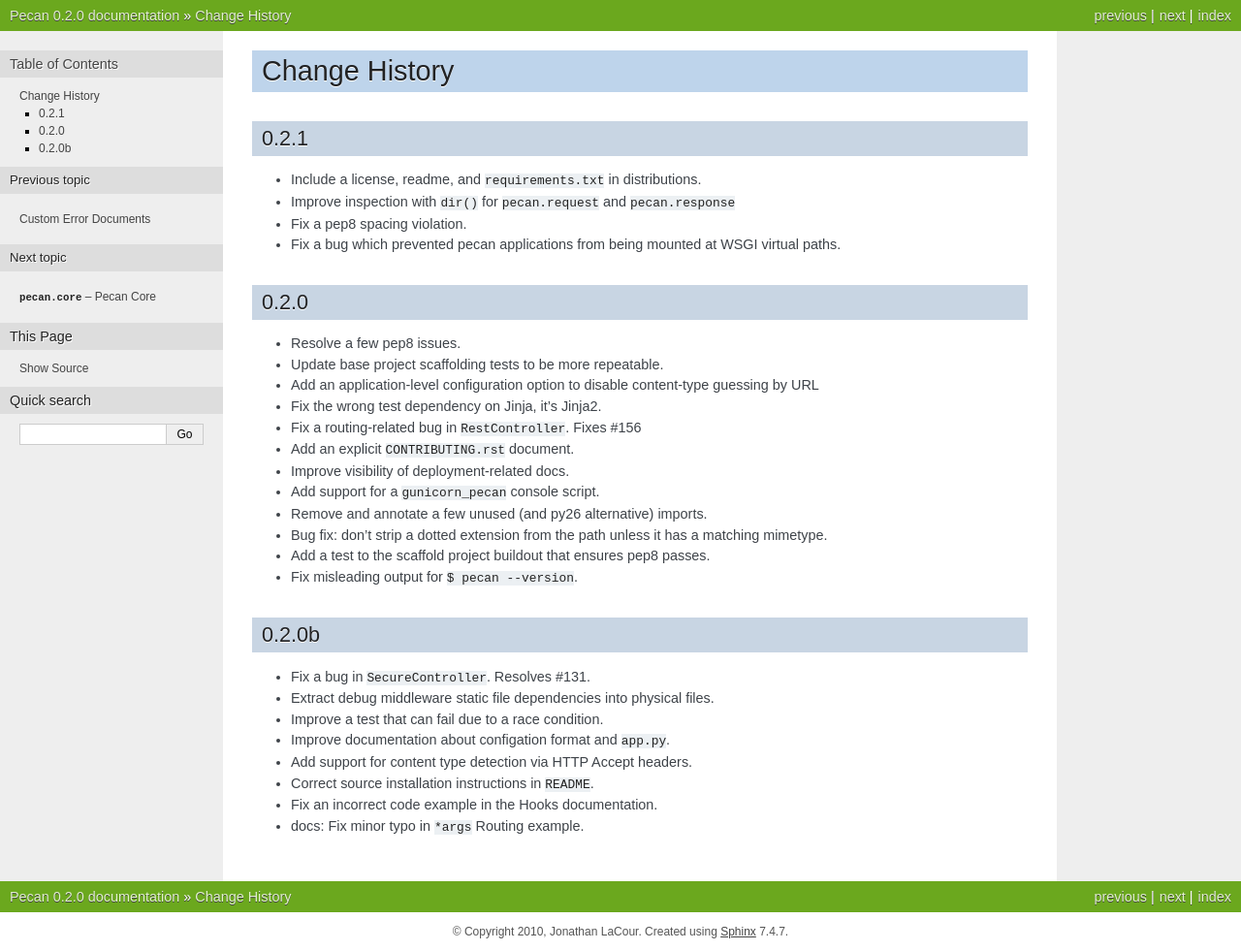
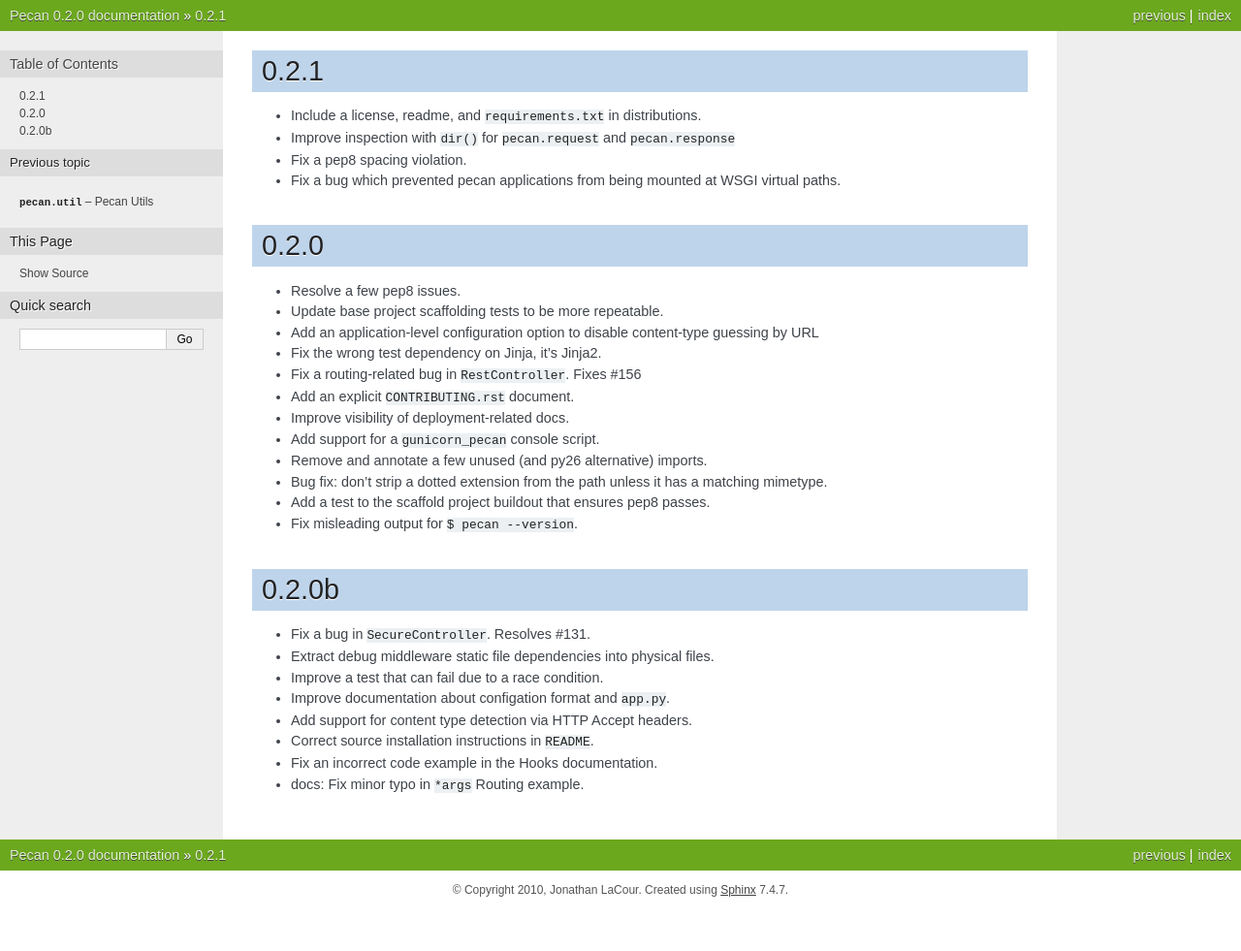
Before and after one commit to stackforge/pecan, a Sphinx documentation site: the page built from docs/source/changes.rst, in a window 1280 px wide. Shown: the whole page at 97% size. Built offline with Sphinx 7.4.7, drawn with Linux system fonts in a browser that asks for light colours; after the commit the page ends 938 px from its top, so only the background shows below that.

Commit message:
Slight rearrangement of changelog placement.

```diff
--- a/docs/source/changes.rst
+++ b/docs/source/changes.rst
@@ -1,8 +1,5 @@
-Change History
-==============
-
 0.2.1
------
+=====
 
 * Include a license, readme, and ``requirements.txt`` in distributions.
 * Improve inspection with ``dir()`` for ``pecan.request`` and ``pecan.response``
@@ -11,7 +8,8 @@
   virtual paths.
 
 0.2.0
------
+=====
+
 * Resolve a few pep8 issues.
 * Update base project scaffolding tests to be more repeatable.
 * Add an application-level configuration option to disable content-type guessing by URL
@@ -26,7 +24,7 @@
 * Fix misleading output for ``$ pecan --version``.
 
 0.2.0b
-------
+======
 
 * Fix a bug in ``SecureController``.  Resolves #131.
 * Extract debug middleware static file dependencies into physical files.
```
Also changed, not shown: docs/source/index.rst (+9 -4 lines).
